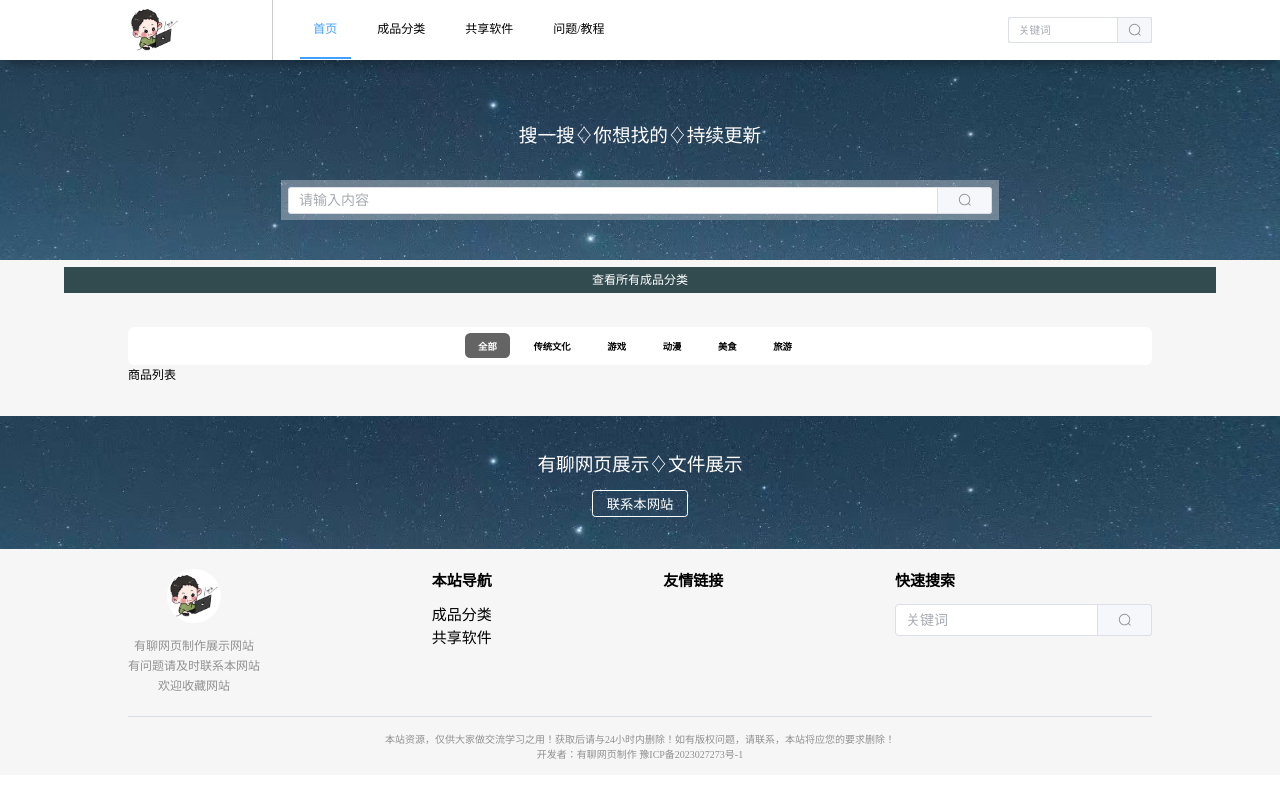
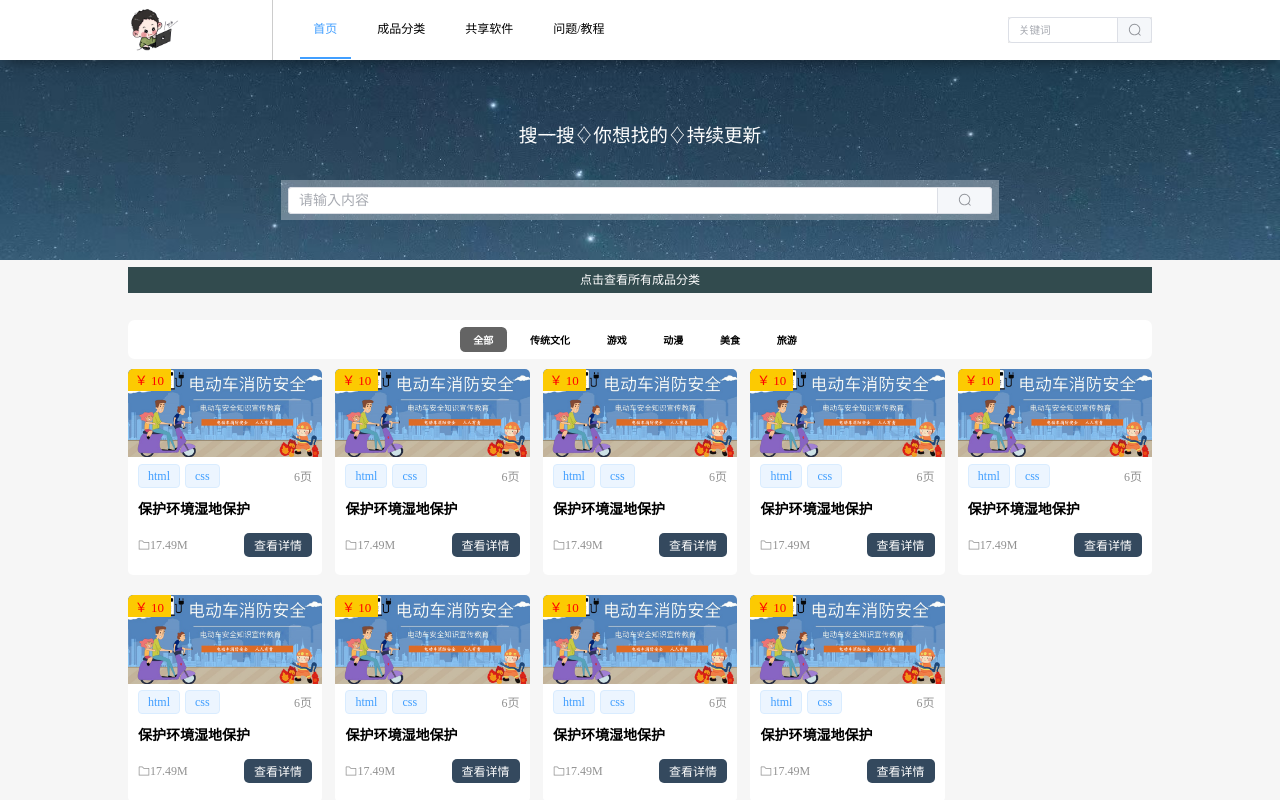
Before and after one commit to lw20001210/Shop, a Vue app: page /home in a window 1280 px wide. Shown: the top 800 px of the page. Built offline with nearby package versions, Linux system fonts and the light colour scheme.

Commit message:
feat:封装了shopList商品组件

```diff
--- a/components.d.ts
+++ b/components.d.ts
@@ -11,6 +11,8 @@ declare module 'vue' {
     ElEmpty: typeof import('element-plus/es')['ElEmpty']
     ElIcon: typeof import('element-plus/es')['ElIcon']
     ElInput: typeof import('element-plus/es')['ElInput']
+    ElPagination: typeof import('element-plus/es')['ElPagination']
+    ElTag: typeof import('element-plus/es')['ElTag']
     Footer: typeof import('./src/components/common/Footer.vue')['default']
     Header: typeof import('./src/components/common/Header.vue')['default']
     RouterLink: typeof import('vue-router')['RouterLink']
--- a/src/components/common/Footer.vue
+++ b/src/components/common/Footer.vue
@@ -105,6 +105,9 @@ const routerPage = (path: string) => {
                 height: 1rem;
                 border-radius: 50%;
             }
+            .img:hover{
+                transform: scale(1.1);
+            }
 
             ul {
                 text-align: center;
--- a/src/components/common/Header.vue
+++ b/src/components/common/Header.vue
@@ -4,7 +4,7 @@
       <img class="logoImg" :src="logoPng" alt="" />
     </div>
     <div class="center" v-if="screenWidthFlag">
-      <div class="routerTab" @click="changeTab(index,item.path)" v-for="(item, index) in routerKeys" :key="item.id"
+      <div class="routerTab" @click="changeTab(index, item.path)" v-for="(item, index) in routerKeys" :key="item.id"
         :class="{ routerActive: index == activeIndex }">
         <div class="routerItem">
           {{ item.text }}
@@ -22,7 +22,7 @@
 </template>
 
 <script setup lang="ts">
-import { ref, watchEffect} from 'vue';
+import { ref, watchEffect } from 'vue';
 import { useScreenSize } from '@/hooks/windowSize';
 import logoPng from "@/assets/logos/logo.jpg";
 import { useRouter } from 'vue-router'
@@ -33,10 +33,10 @@ let activeIndex = ref(0);
 let focusFlag = ref(false);
 let screenWidthFlag = ref(false);//是否显示路由导航
 let routerKeys = ref([
-  { id: 1, text: '首页',path:'/home' },
-  { id: 2, text: '成品分类',path:'/sort' },
-  { id: 3, text: '共享软件',path:'/shareware' },
-  { id: 4, text: '问题/教程',path:'/teach' },
+  { id: 1, text: '首页', path: '/home' },
+  { id: 2, text: '成品分类', path: '/sort' },
+  { id: 3, text: '共享软件', path: '/shareware' },
+  { id: 4, text: '问题/教程', path: '/teach' },
 ])
 const inputFocu = () => {
   focusFlag.value = true;
@@ -44,14 +44,14 @@ const inputFocu = () => {
 const inputBlur = () => {
   focusFlag.value = false;
 }
-const changeTab = (index: number,path:string) => {
+const changeTab = (index: number, path: string) => {
   activeIndex.value = index;
   router.push(path);
 }
 watchEffect(() => {
-  if (screenWidth.value >570) {
+  if (screenWidth.value > 570) {
     screenWidthFlag.value = true;
-  }else{
+  } else {
     screenWidthFlag.value = false;
   }
 })
@@ -68,7 +68,7 @@ watchEffect(() => {
   display: flex;
   justify-content: space-between;
   align-items: center;
-  background:#fff;
+  background: #fff;
   box-shadow: 0px 5px 15px -5px rgba(0, 0, 0, 0.5);
 
   .left,
@@ -88,6 +88,10 @@ watchEffect(() => {
       width: 1rem;
       height: 1rem;
       border-radius: 50%;
+    }
+
+    .logoImg:hover {
+      transform: scale(1.1);
     }
   }
 
@@ -119,6 +123,7 @@ watchEffect(() => {
     color: black;
     border-left: .0063rem solid #ccc;
     padding-left: .25rem;
+
     .routerTab {
       margin-left: .25rem;
       height: 1.0625rem;
@@ -140,4 +145,10 @@ watchEffect(() => {
     }
   }
 }
+
+@media (max-width:400px) {
+  .header {
+    padding: 0 15px;
+  }
+}
 </style>
--- a/src/components/content/ShopList.vue
+++ b/src/components/content/ShopList.vue
@@ -1,11 +1,175 @@
 <template>
     <div class="container">
-        商品列表
+        <div class="shopList">
+            <div class="shopItem" v-for="(item, index) in shopList" :key="index">
+                <div class="imgBox"><img class="img" :src="shopPng" alt=""></div>
+                <div class="money"> ￥ {{ item.money }}</div>
+                <div class="content">
+                    <div class="top">
+                        <div class="left">
+                            <el-tag class="elTag" type="primary" v-for="(itemChild, i) in formatDate(item.skill)"
+                                :key="i">{{ itemChild }}</el-tag>
+                        </div>
+                        <div class="right">{{ item.page }}页</div>
+                    </div>
+                    <div class="center">
+                        {{ item.dec }}
+                    </div>
+                    <div class="bottom">
+                        <div class="left"><el-icon><Folder /></el-icon>{{ item.size }}M</div>
+                        <div class="right">{{ item.btnContent }}</div>
+                    </div>
+                </div>
+            </div>
+        </div>
+        <div class="pagination">
+            <el-pagination size="small" background layout="prev, pager, next" :total="1000" />
+        </div>
     </div>
 </template>
 
-<script setup>
-import { ref } from "vue"
+<script setup lang="ts">
+import { ref, onMounted } from "vue"
+import shopPng from "@/assets/shop/shop.png";
+let shopList = ref<any[]>([
+
+])
+let shopObj = {
+    money: 10,
+    img: shopPng,
+    dec: '保护环境湿地保护',
+    page: 6,
+    size: 17.49,
+    skill: 'html,css',
+    btnContent: '查看详情'
+}
+onMounted(() => {
+    for (let i = 0; i < 9; i++) {
+        shopList.value.push(shopObj);
+    }
+})
+const formatDate = (data: string) => {
+    return data.split(',')
+}
 </script>
 
-<style lang="less" scoped></style>
+<style lang="less" scoped>
+.container {
+    margin-top: .1875rem;
+
+    .shopList {
+        display: grid;
+        grid-gap: .375rem .25rem;
+        grid-template-columns: repeat(2, 1fr);
+
+        .shopItem {
+            position: relative;
+            display: flex;
+            flex-direction: column;
+            background: #fff;
+            border-radius: 5px;
+            overflow: hidden;
+
+            .imgBox {
+                flex: 1;
+
+                .img {
+                    width: 100%;
+                    height: 100%;
+                }
+            }
+
+            .money {
+                position: absolute;
+                top: 0;
+                left: 0;
+                padding:.025rem .125rem;
+                color: red;
+                background-color: #fcca02;
+                font-size: 13px;
+                border-top-left-radius: 5px;
+            }
+
+            .content {
+                padding: .125rem .1875rem .25rem;
+                .top {
+                    display: flex;
+                    justify-content: space-between;
+                    align-items: center;
+                    color: #919191;
+                    font-size:12px;
+
+                    .left {
+                        flex: 1;
+                        white-space: nowrap;
+                        overflow: hidden;
+                        text-overflow: ellipsis;
+
+                        .elTag {
+                            margin-right: 5px;
+                        }
+                    }
+
+                    .right {
+                        width: 40px;
+                        text-align: right;
+                    }
+
+                }
+                .center{
+                    margin: .1875rem 0;
+                    font-weight:600;
+                    font-size: 14px;
+                }
+
+                .bottom{
+                    display: flex;
+                    justify-content: space-between;
+                    align-items: center;
+                    padding: 5px 0;
+                    font-size: 12px;
+                    .left{
+                        color: #919191;
+                        display: flex;
+                        align-items: center;
+                    }
+                    .right{
+                        background: #34495e;
+                        color: #fff;
+                        padding: 3px 10px;
+                        border-radius: 5px;
+                    }
+                }
+            }
+        }
+    }
+
+    /* 当屏幕宽度大于600px时，每行显示3个 */
+    @media (min-width: 600px) {
+        .shopList {
+            grid-template-columns: repeat(3, 1fr);
+        }
+    }
+
+    /* 当屏幕宽度大于900px时，每行显示4个 */
+    @media (min-width: 900px) {
+        .shopList {
+            grid-template-columns: repeat(4, 1fr);
+        }
+    }
+
+    /* 当屏幕宽度大于1200px时，每行显示5个 */
+    @media (min-width: 1200px) {
+        .shopList {
+            grid-template-columns: repeat(5, 1fr);
+        }
+    }
+
+    .pagination {
+        margin-top: .125rem;
+        display: flex;
+        justify-content: center;
+        align-items: center;
+    }
+}
+</style>
--- a/src/views/Home/Home.vue
+++ b/src/views/Home/Home.vue
@@ -10,11 +10,13 @@
         </el-input>
       </div>
     </nav>
-    <div class="queryTotalGood">查看所有成品分类</div>
+    <div class="queryTotalGoodBox">
+      <div class="queryTotalGood">点击查看所有成品分类</div>
+    </div>
     <main>
       <div class="navigate">
-        <div class="navigateItem" @click="changeActiveIndex(index)" :class="{ navigateActive: index == currentActiveIndex }"
-          v-for="(item, index) in keysArr" :key="index">
+        <div class="navigateItem" @click="changeActiveIndex(index)"
+          :class="{ navigateActive: index == currentActiveIndex }" v-for="(item, index) in keysArr" :key="index">
           {{ item }}
         </div>
       </div>
@@ -71,16 +73,20 @@ const changeActiveIndex = (index: number) => {
     }
   }
 
+  .queryTotalGoodBox {
+    padding: 0 10%;
+    margin: .125rem auto .5rem;
+    color: #fff;
     .queryTotalGood {
-    width: 90%;
       background-color: #324b4e;
       height: .5rem;
       line-height: .5rem;
       text-align: center;
       font-size: 12px;
       color: #fff;
-    margin: .125rem auto .625rem;
     }
+  }
+
 
   main {
     padding: 0 10%;
@@ -102,7 +108,7 @@ const changeActiveIndex = (index: number) => {
         align-items: center;
         justify-content: center;
         border-radius: .1rem;
-        font-size: .175rem;
+        font-size: .1875rem;
         transition: all .1s;
       }
 
@@ -117,5 +123,16 @@ const changeActiveIndex = (index: number) => {
       }
     }
   }
+
+  @media (max-width:400px) {
+    main,.queryTotalGoodBox {
+      padding: 0 15px;
+      .navigateItem{
+      font-size: 10px !important;
+    }
+    }
+
+
+  }
 }
 </style>
```
Also changed, not shown: src/assets/shop/shop.png (added). Lines whose indentation alone changed are shown as unchanged.
